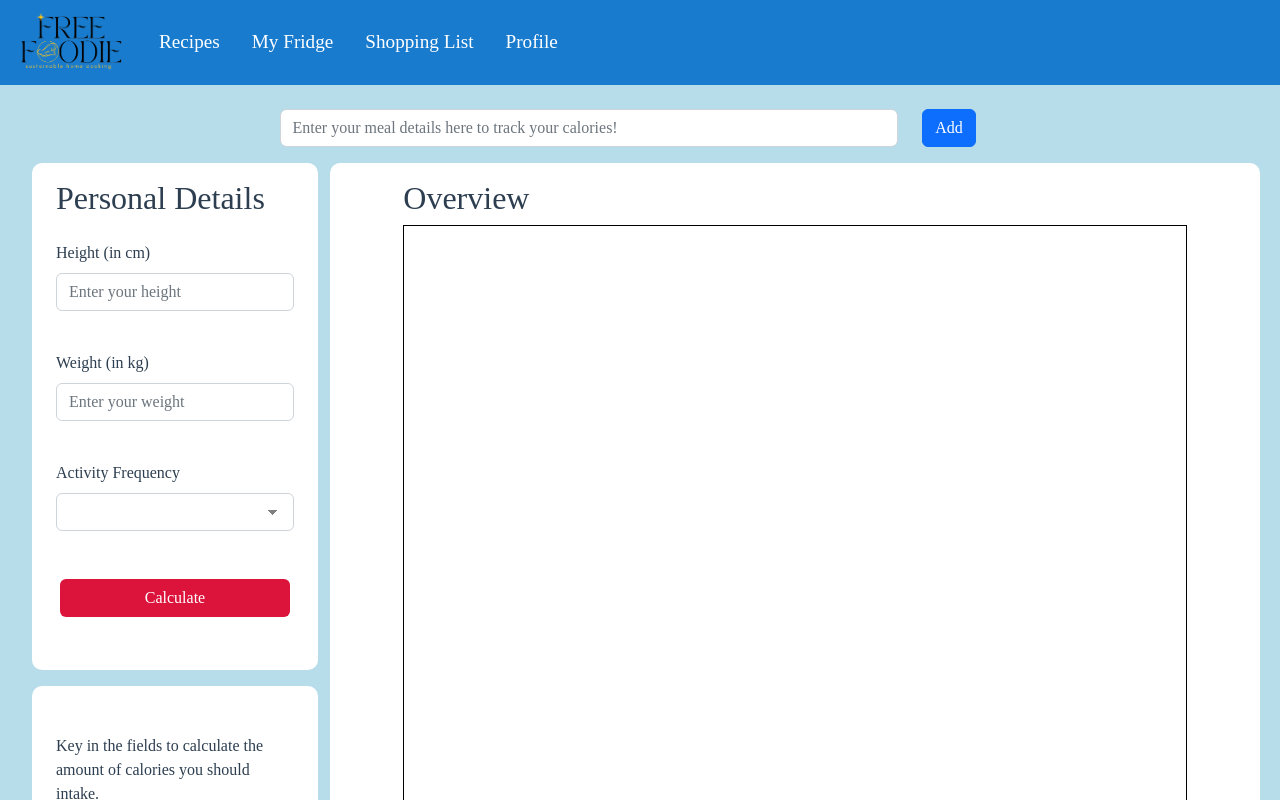
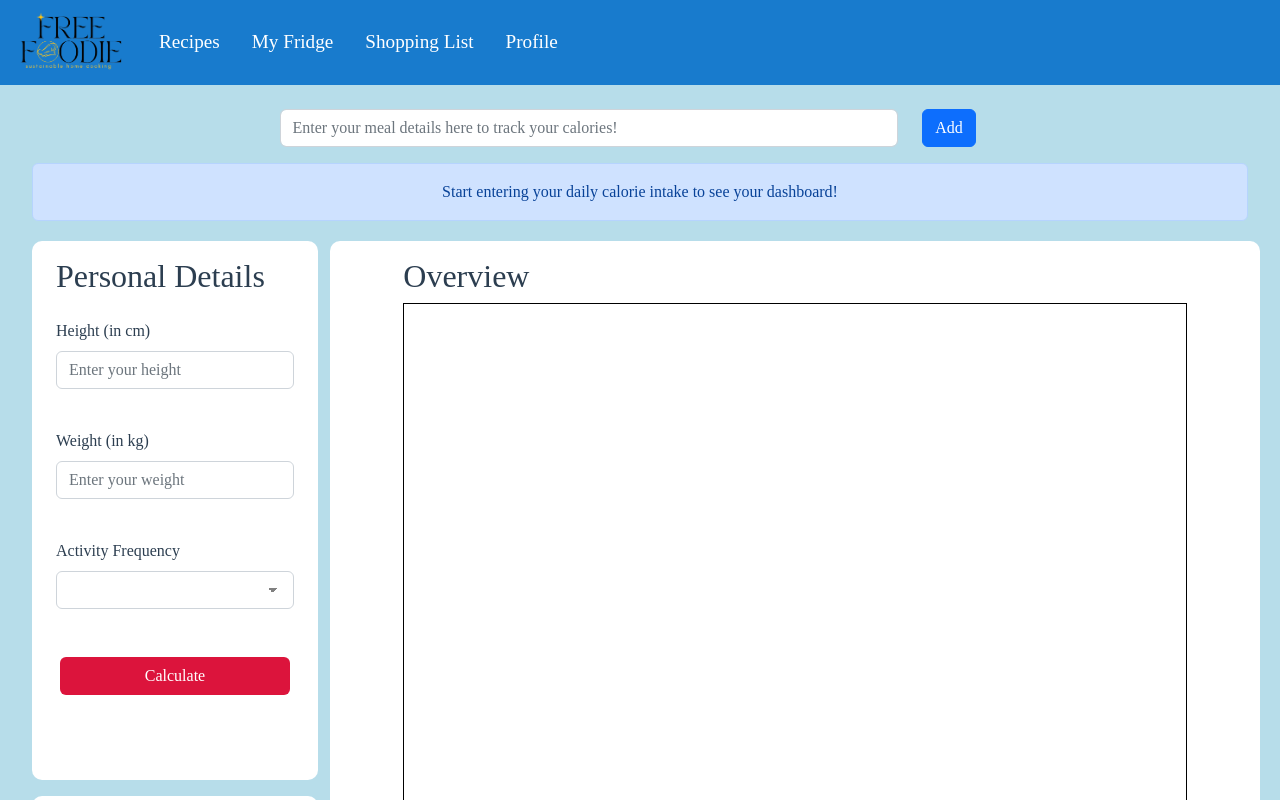
Before and after one commit to ZheTaoGuo/Free-Foodie, a Vue app: page /CalorieTracker in a window 1280 px wide. Shown: the top 800 px of the page. Built offline with nearby package versions, Linux system fonts and the light colour scheme; no server answers.

Commit message:
added alert for calorieTracker desktop

```diff
--- a/src/views/CalorieTracker.vue
+++ b/src/views/CalorieTracker.vue
@@ -453,7 +453,7 @@ export default {
             this.userId = user.userId
             this.userName = user.userName
             this.getUserDetails(this.userId)
-        })
+        }).catch((message)=> {console.log("this is message from getLoggedInUser", message); this.userObj = null })
     }
 }
 
@@ -464,7 +464,6 @@ export default {
     <NavBar @checkLogin="isLoggedIn()"></NavBar>
     <!--End of NavBar-->
     <div class="mainContent">
-
         <div class="container-fluid">
             <div class="row">
                 <!-- form -->
@@ -515,9 +514,12 @@ export default {
                     </div>
                 </form>
             </div>
+            <div v-if="userCaloriesData.length == 0 && this.userObj == null" class="alert alert-primary mb-1 px-0" role="alert">
+                Start entering your daily calorie intake to see your dashboard!
+            </div>
             <div class="row h-100 ">
-                <div class="col-lg-3 col-md-12 d-flex flex-column justify-content-between">
-                    <div class="box p-3 px-4" style="height: 65%;">
+                <div class="col-lg-3 col-md-12 d-flex flex-column justify-content-between mt-3">
+                    <div class="box p-3 px-4" style="height: 80%;">
                         <h2 style="text-align:start">Personal Details</h2>
                         <!-- letting user key in the fields of details of themselves -->
                         <div class="row d-flex justify-content-center mt-3 pt-2" style="text-align:start;">
@@ -568,7 +570,7 @@ export default {
                     </div>
                 </div>
                 <!-- dashboard -->
-                <div class="col-lg-9 col-md-12 box dashboard" style="position:relative">
+                <div class="col-lg-9 col-md-12 box dashboard mt-3" style="position:relative">
                     <div style="width:90%" class="p-3 mx-auto col-6">
                         <h2 style="text-align:left">Overview</h2>
                         <div style="border:1px solid black;" class="mb-3">
```
